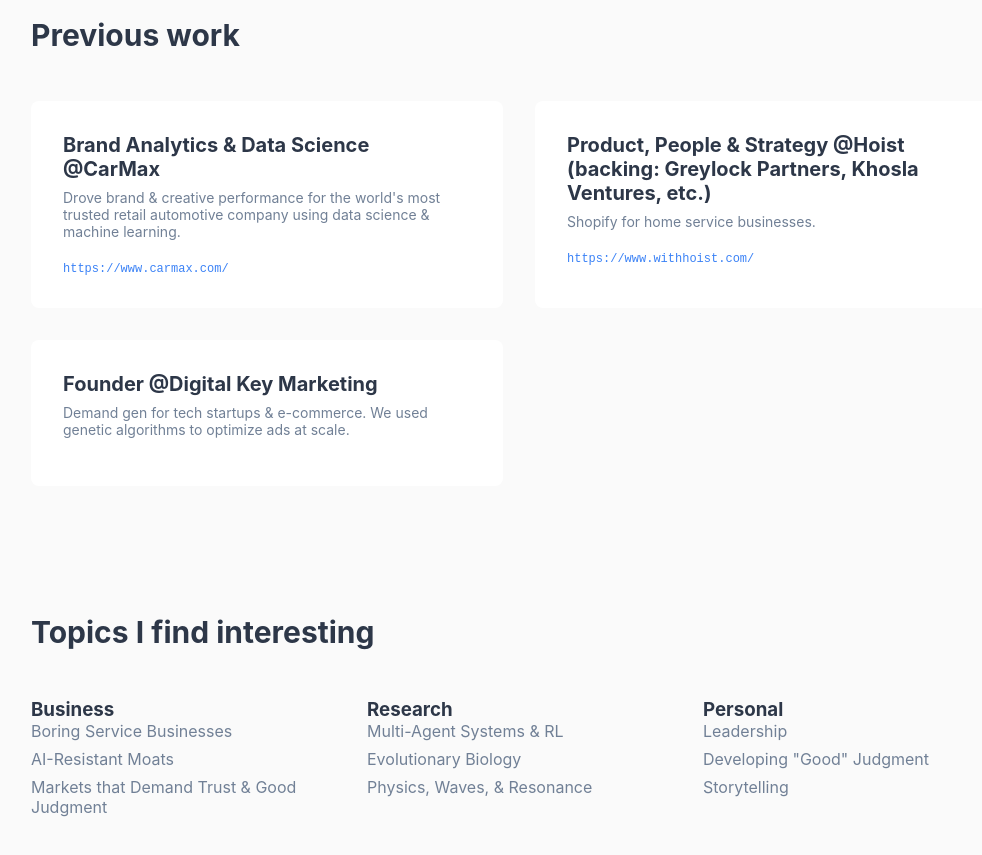
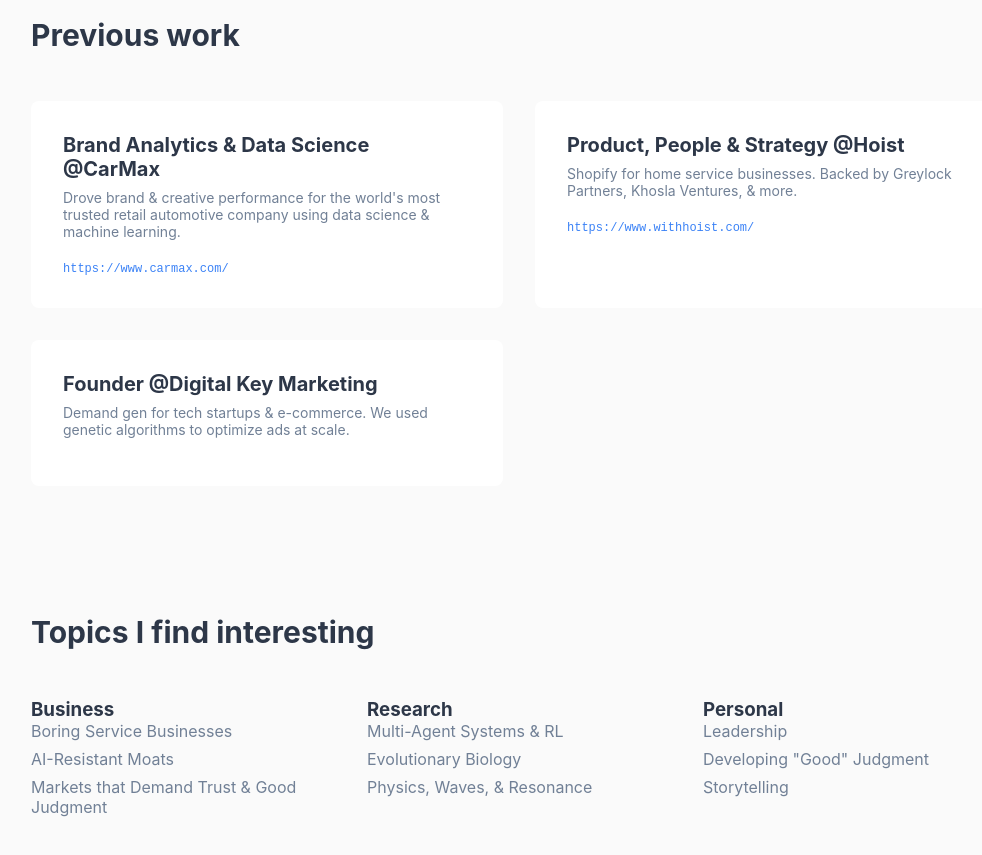
Before and after one commit to johncrimmins/personal-website, a plain HTML site: page index.html in a window 1280 px wide. Shown: the part 1020-1875 px from the top of the page, without its empty margins (121-1103 px from the left). Drawn offline with Linux system fonts and the light colour scheme.

Commit message:
Update index.html

```diff
--- a/index.html
+++ b/index.html
@@ -257,8 +257,8 @@
                 link: "https://www.carmax.com/"
             },
             {
-                name: "Product, People & Strategy @Hoist (backing: Greylock Partners, Khosla Ventures, etc.)",
-                description: "Shopify for home service businesses.",
+                name: "Product, People & Strategy @Hoist",
+                description: "Shopify for home service businesses. Backed by Greylock Partners, Khosla Ventures, & more.",
                 link: "https://www.withhoist.com/"
             },
             {
```
